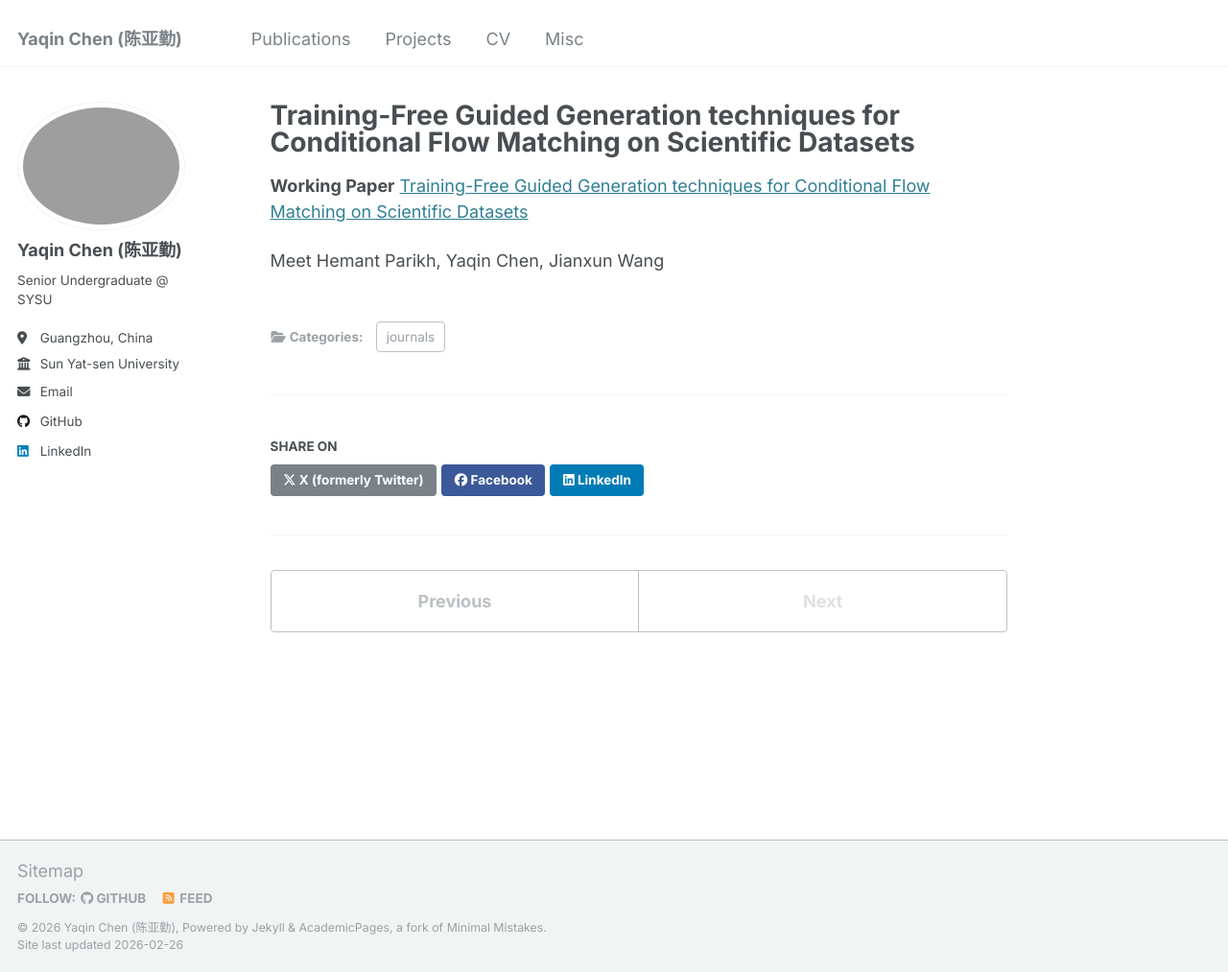
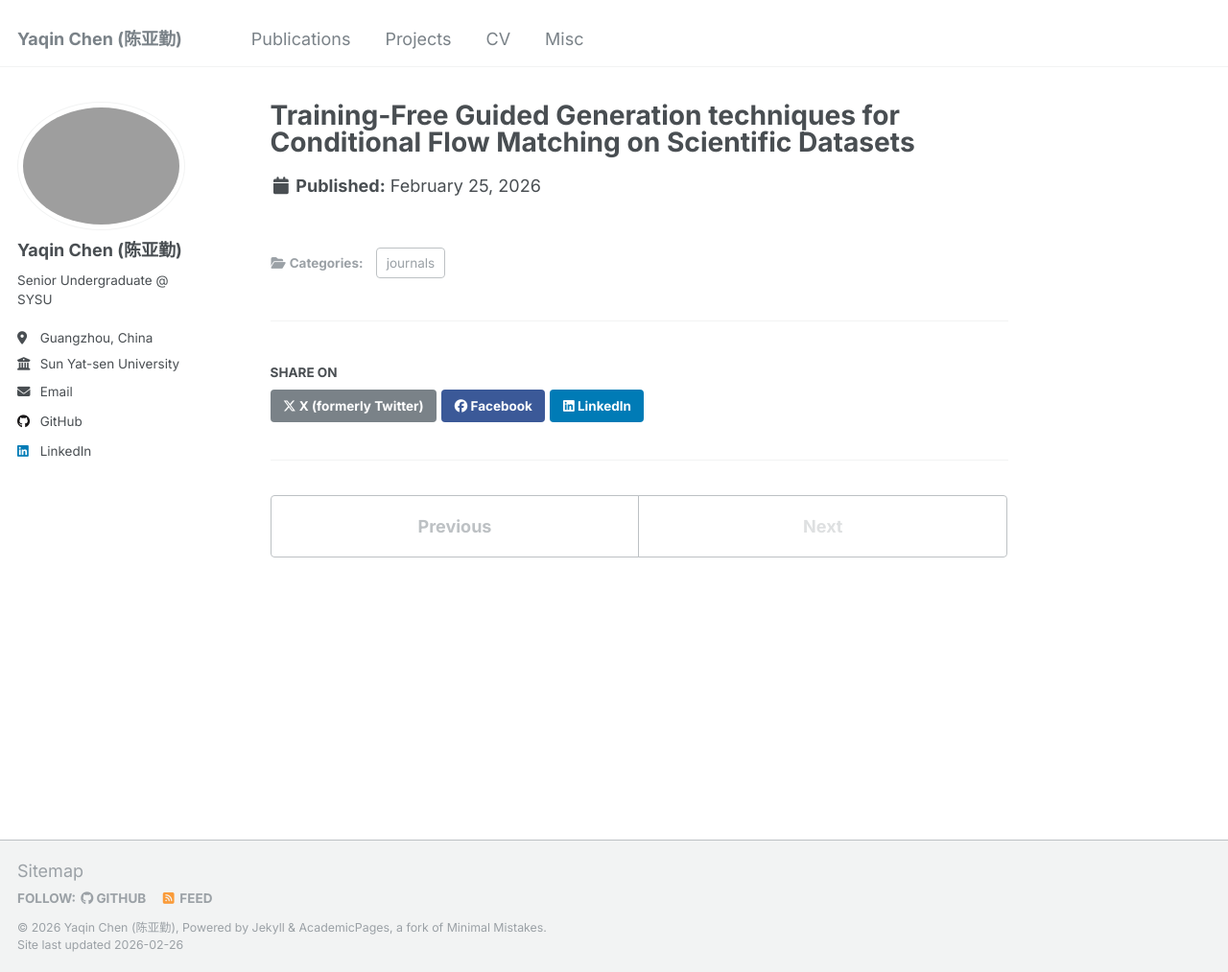
Before and after one commit to chen-yaqin/chen-yaqin.github.io, a Jekyll site: the page built from _publications/Training_free_techniques.md, in a window 1280 px wide and 1013 px high. Shown: the whole window at 96% size. Built offline with Jekyll 4.4.1, drawn with Linux system fonts in a browser that asks for light colours.

Commit message:
update paper

```diff
--- a/_publications/Training_free_techniques.md
+++ b/_publications/Training_free_techniques.md
@@ -2,7 +2,8 @@
 title: "Training-Free Guided Generation techniques for Conditional Flow Matching on Scientific Datasets"
 collection: publications
 category: journals
-venue: 'Working Paper'
-date: 2025-10-31
+date: 2026-02-25
+paperurl: 'https://arxiv.org/pdf/2511.22130'
+arxivurl: 'https://arxiv.org/abs/2511.22130'
 authors: 'Meet Hemant Parikh, Yaqin Chen, Jianxun Wang'
 ---
```
